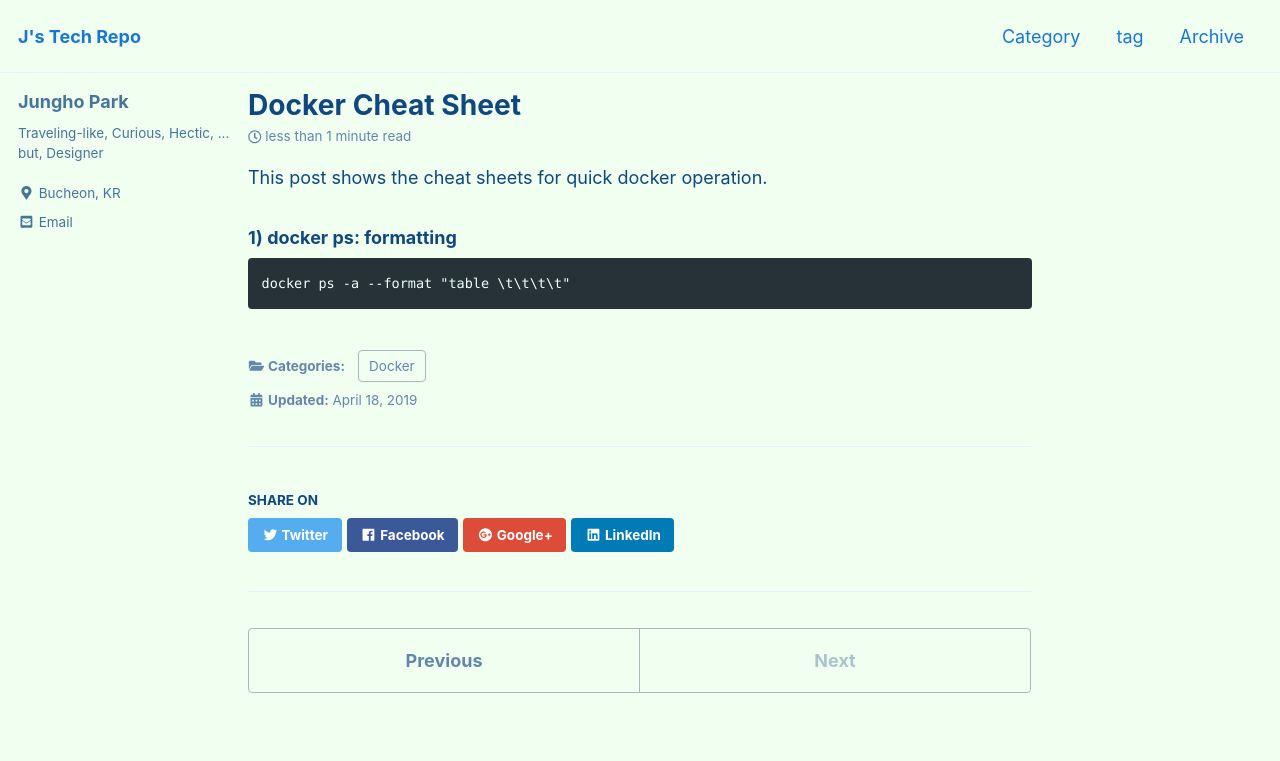
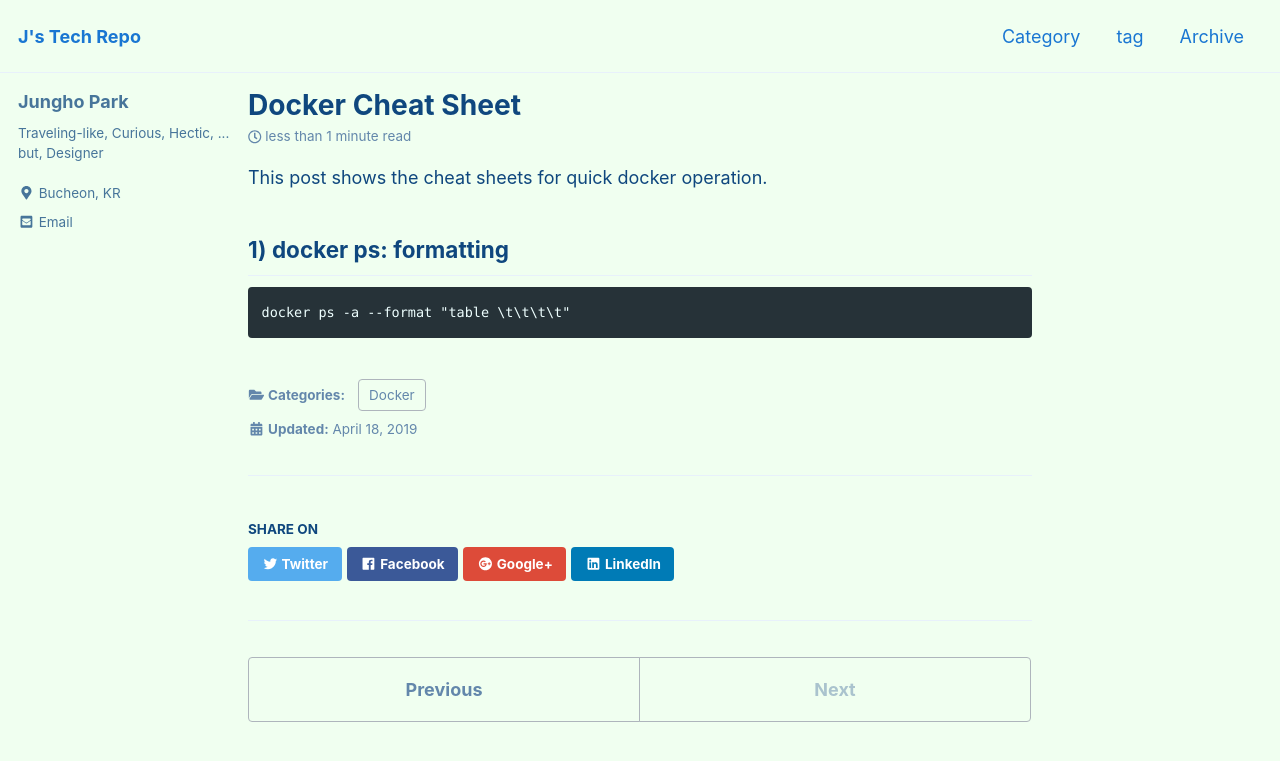
Before and after one commit to unipark00/tekrepo, a Jekyll site: the page built from _posts/2019-04-19-docker-cheat-sheet.md, in a window 1280 px wide and 900 px high. Shown: the top 761 px of the window. Built offline with Jekyll 4.4.1, drawn with Linux system fonts in a browser that asks for light colours; cached includes are drawn as plain includes.

````diff
--- a/_posts/2019-04-19-docker-cheat-sheet.md
+++ b/_posts/2019-04-19-docker-cheat-sheet.md
@@ -9,7 +9,7 @@ toc: false
 
 This post shows the cheat sheets for quick docker operation.
 
-### 1) docker ps: formatting
+## 1) docker ps: formatting
 ```console
 docker ps -a --format "table {{.ID}}\t{{.Status}}\t{{.Ports}}\t{{.Image}}\t{{.Names}}"
 ```
````
